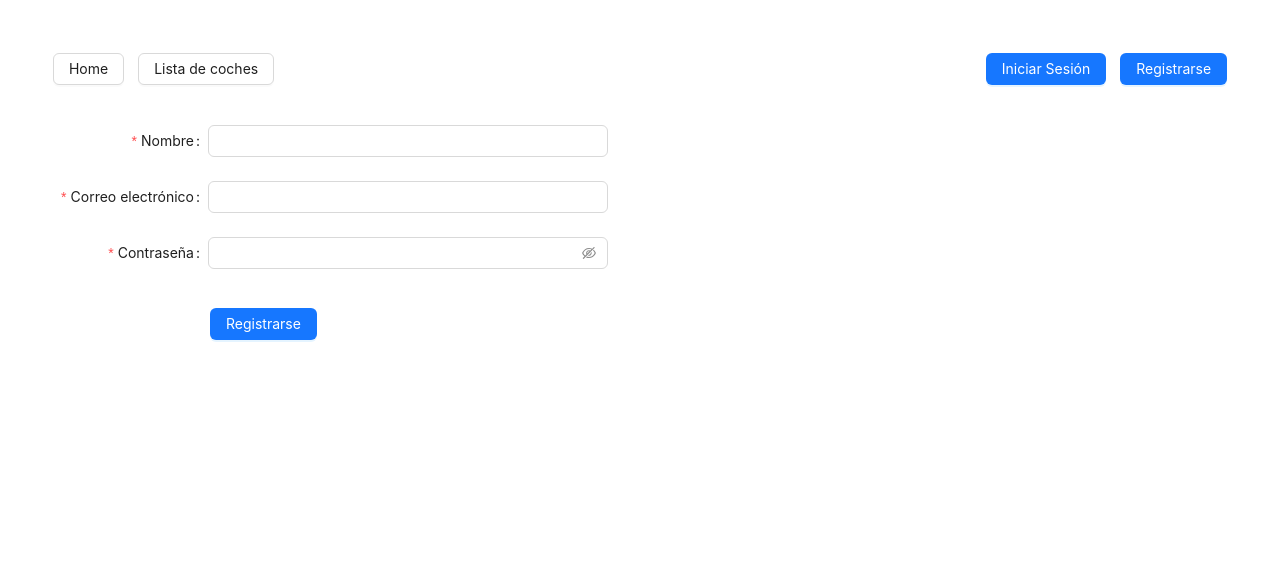
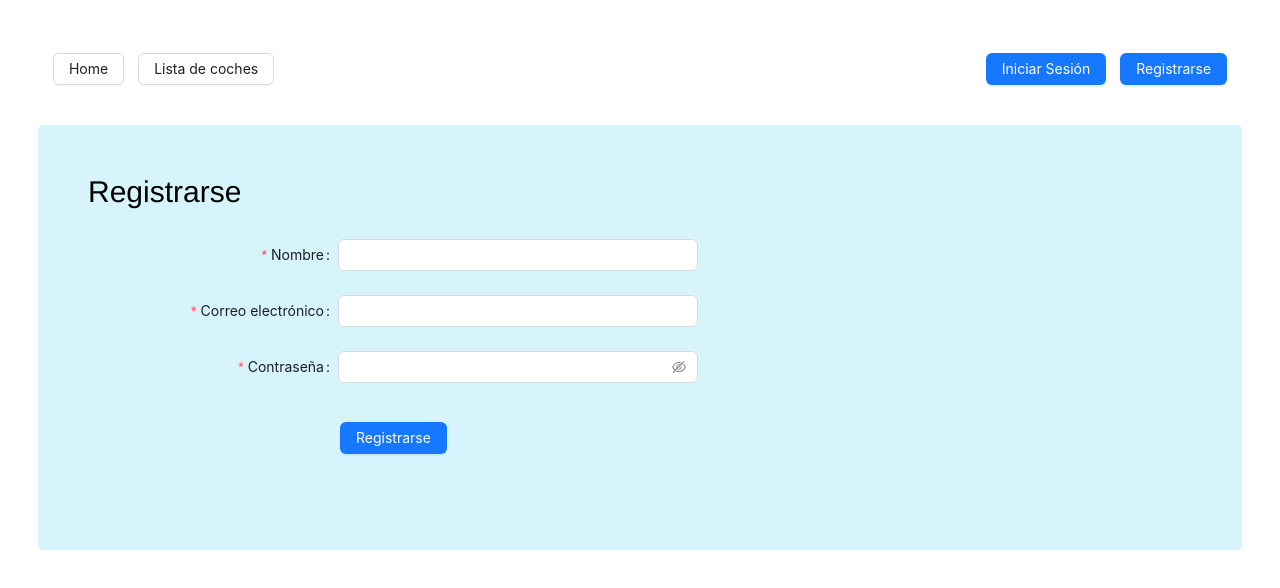
Before and after one commit to Joan828/Proyecto-React-y-Sequelize, a React (Vite) app: page /create in a window 1280 px wide. Shown: the top 588 px of the page. Built offline with nearby package versions, Linux system fonts and the light colour scheme.

Commit message:
Fix login and register styles problems

```diff
--- a/src/components/Users/Login/Login.scss
+++ b/src/components/Users/Login/Login.scss
@@ -1,12 +1,15 @@
 .userForm{
     background-color: rgb(215, 244, 253);
     margin: 30px;
-    padding: 30px;
+    padding: 70px;
+    padding-bottom: 20px;
     border-radius: 5px;
 }
 .title{
     font-size: 30px;
     font-family:'Franklin Gothic Medium', 'Arial Narrow', Arial, sans-serif ;
-    margin: 15px;
-    margin-bottom: 25px;
 }
+form{
+    margin: 20px !important;
+    padding: 30px !important;
+}
--- a/src/components/Users/RegisterUser/RegisterUser.jsx
+++ b/src/components/Users/RegisterUser/RegisterUser.jsx
@@ -21,6 +21,8 @@ const RegisterUser = () => {
   }
 
   return (
+    <div className='userForm'>
+            <div className='title'>Registrarse</div>
       <Form
           name="basic"
           labelCol={{
@@ -83,6 +85,7 @@ const RegisterUser = () => {
             </Button>
           </Form.Item>
         </Form>
+        </div>
   );
 };
 
```
